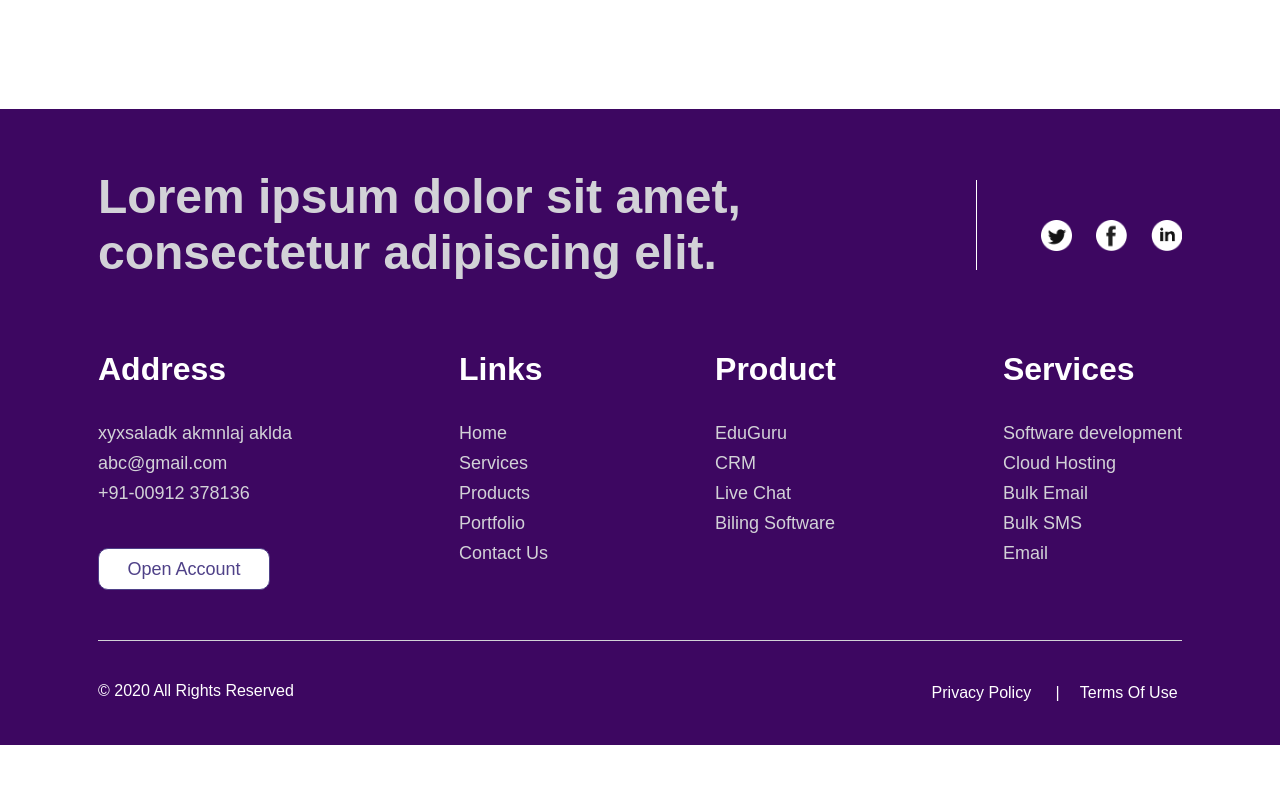
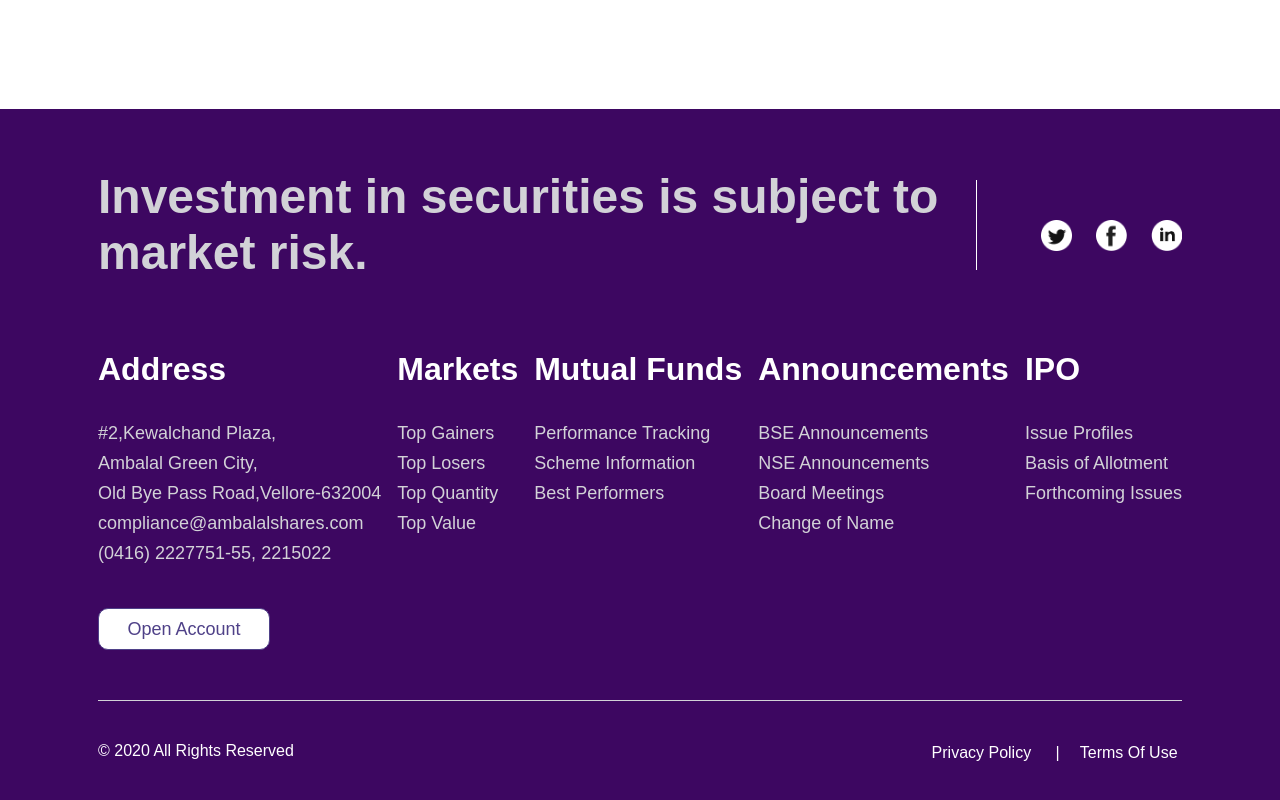
Before and after one commit to ashishmishra-bit/aecor, a Next.js app: page / in a window 1280 px wide. Shown: the part 3607-4407 px from the top of the page. Before the commit the page ends 4352 px from the top, so only its background shows below. Built offline with nearby package versions, Linux system fonts and the light colour scheme.

Commit message:
footer content updated with mobile view finkarma byte title solved

```diff
--- a/components/Blog/blog.js
+++ b/components/Blog/blog.js
@@ -14,7 +14,7 @@
 
   return (
     <div>
-      <h1 data-aos="fade-right" className="px-40 text-3xl font-bold tracking-tight text-purple-800 sm:text-4xl sm:leading-none">Finkarma Bytes</h1>
+      <h1 data-aos="fade-right" className="lg:px-40 text-center text-3xl font-bold tracking-tight text-purple-800 sm:text-4xl sm:leading-none">Finkarma Bytes</h1>
       <div className="px-4 py-12 mx-auto sm:max-w-xl md:max-w-full lg:max-w-screen-xl md:px-24 lg:px-8 lg:py-20">
         <div className="grid gap-5 lg:grid-cols-3 sm:max-w-sm sm:mx-auto lg:max-w-full">
           <div className="overflow-hidden transition-shadow duration-300 bg-white rounded" data-aos = "fade-right">
--- a/components/Footer/Footer.js
+++ b/components/Footer/Footer.js
@@ -6,7 +6,7 @@
   return (
     <div className={foot.footer}>
         <div className={foot.sectionOne}>
-            <div className={foot.title}>Lorem ipsum dolor sit amet, consectetur adipiscing elit.</div>
+            <div className={foot.title}>Investment in securities is subject to market risk.</div>
             <div className="flex items-center justify-center mt-7 lg:ml-10">
                 <div className="lg:ml-6">
                     <Image src="/img/Twitter.png" width="35px" height="35px" />
@@ -22,33 +22,38 @@
         <div className={foot.sectionTwo}>
             <div className={foot.address}>
                 <div className={foot.subTitle}>Address</div>
-                <div className={foot.Text}>xyxsaladk akmnlaj aklda</div>
-                <div className={foot.Text}>abc@gmail.com</div>
-                <div className={foot.Text}>+91-00912 378136</div>
+                <div className={foot.Text}>#2,Kewalchand Plaza,</div>
+                <div className={foot.Text}>Ambalal Green City,</div>
+                <div className={foot.Text}>Old Bye Pass Road,Vellore-632004</div>
+                <div className={foot.Text}>compliance@ambalalshares.com</div>
+                <div className={foot.Text}>(0416) 2227751-55, 2215022</div>
                 <div className={foot.button}>Open Account</div>
             </div>
             <div className={foot.links}>
-                <div className={foot.subTitle}>Links</div>
-                <div className={foot.Text}>Home</div>
-                <div className={foot.Text}>Services</div>
-                <div className={foot.Text}>Products</div>
-                <div className={foot.Text}>Portfolio</div>
-                <div className={foot.Text}>Contact Us</div>
+                <div className={foot.subTitle}>Markets</div>
+                <div className={foot.Text}>Top Gainers</div>
+                <div className={foot.Text}>Top Losers</div>
+                <div className={foot.Text}>Top Quantity</div>
+                <div className={foot.Text}>Top Value</div>
             </div>
             <div className={foot.product}>
-                <div className={foot.subTitle}>Product</div>
-                <div className={foot.Text}>EduGuru</div>
-                <div className={foot.Text}>CRM</div>
-                <div className={foot.Text}>Live Chat</div>
-                <div className={foot.Text}>Biling Software</div>
+                <div className={foot.subTitle}>Mutual Funds</div>
+                <div className={foot.Text}>Performance Tracking</div>
+                <div className={foot.Text}>Scheme Information</div>
+                <div className={foot.Text}>Best Performers</div>
             </div>
             <div className={foot.services}>
-                <div className={foot.subTitle}>Services</div>
-                <div className={foot.Text}>Software development</div>
-                <div className={foot.Text}>Cloud Hosting</div>
-                <div className={foot.Text}>Bulk Email</div>
-                <div className={foot.Text}>Bulk SMS</div>
-                <div className={foot.Text}>Email</div>
+                <div className={foot.subTitle}>Announcements</div>
+                <div className={foot.Text}>BSE Announcements</div>
+                <div className={foot.Text}>NSE Announcements</div>
+                <div className={foot.Text}>Board Meetings</div>
+                <div className={foot.Text}>Change of Name</div>
+            </div>
+            <div className={foot.services}>
+                <div className={foot.subTitle}>IPO</div>
+                <div className={foot.Text}>Issue Profiles</div>
+                <div className={foot.Text}>Basis of Allotment</div>
+                <div className={foot.Text}>Forthcoming Issues</div>
             </div>
         </div>
         <div className={foot.sectionThree}>
```
Also changed, not shown: 1 other file (tests, documents, lock files or other folders).
